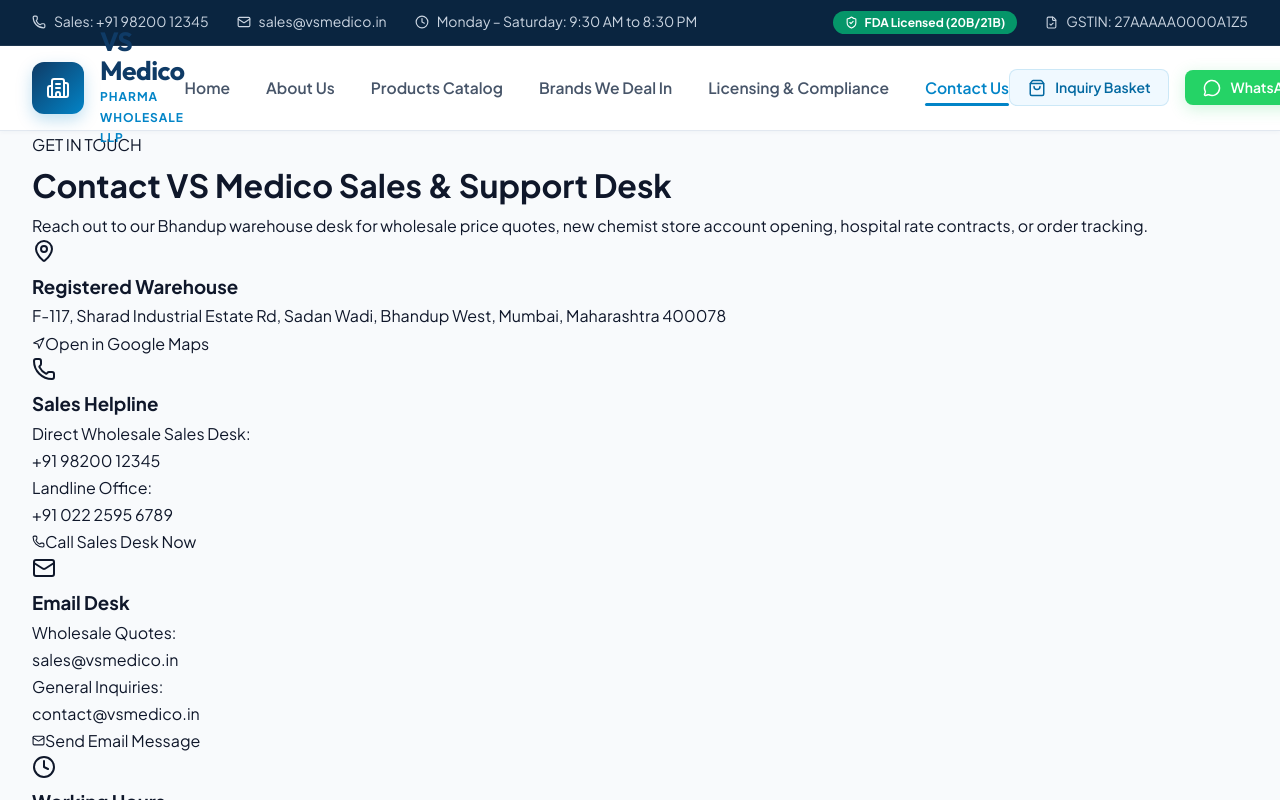
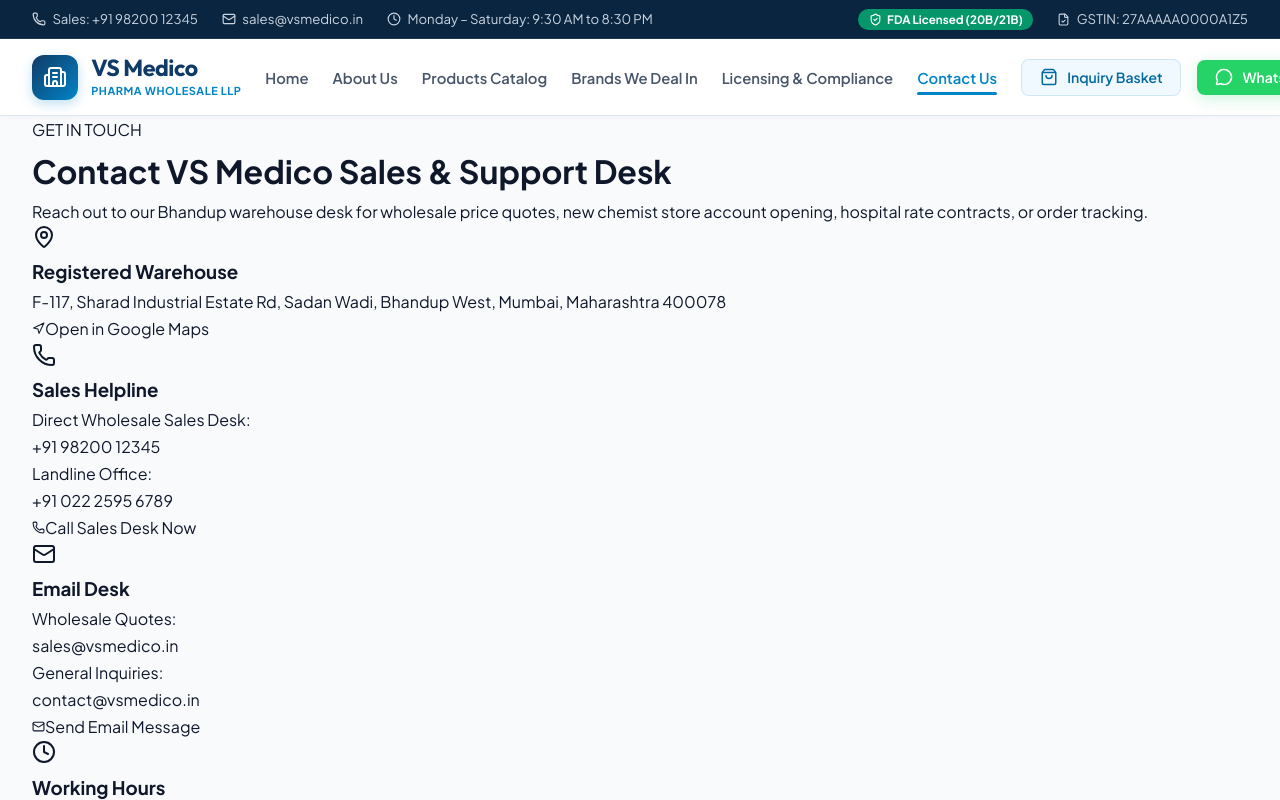
Before and after one commit to prashantjagtap2002/VS-Medico, a Next.js app: page /contact in a window 1280 px wide. Shown: the top 800 px of the page. Built offline with nearby package versions, Linux system fonts and the light colour scheme.

Commit message:
Fix header logo vertical text wrap and top-bar overlap bug

```diff
--- a/src/app/globals.css
+++ b/src/app/globals.css
@@ -82,50 +82,53 @@
 .top-bar {
   background: var(--primary-dark);
   color: #cbd5e1;
-  font-size: 0.875rem;
-  padding: 0.65rem 0;
+  font-size: 0.825rem;
+  padding: 0.5rem 0;
   border-bottom: 1px solid rgba(255, 255, 255, 0.08);
+  position: relative;
+  z-index: 101;
 }
 
 .top-bar-content {
   display: flex;
   justify-content: space-between;
   align-items: center;
-  gap: 1.5rem;
-  flex-wrap: wrap;
+  gap: 1rem;
 }
 
 .top-bar-info {
   display: flex;
   align-items: center;
-  gap: 1.75rem;
-  flex-wrap: wrap;
+  gap: 1.5rem;
+  white-space: nowrap;
 }
 
 .top-bar-item {
   display: flex;
   align-items: center;
-  gap: 0.5rem;
+  gap: 0.4rem;
+  white-space: nowrap;
 }
 
 .top-bar-badge {
   background: var(--accent-green);
   color: white;
-  padding: 0.25rem 0.75rem;
+  padding: 0.2rem 0.65rem;
   border-radius: 9999px;
-  font-size: 0.75rem;
+  font-size: 0.725rem;
   font-weight: 700;
   display: inline-flex;
   align-items: center;
-  gap: 0.4rem;
+  gap: 0.35rem;
+  white-space: nowrap;
 }
 
-/* Main Navbar - De-cluttered & Airy */
+/* Main Navbar */
 .navbar {
   position: sticky;
   top: 0;
   z-index: 100;
-  background: rgba(255, 255, 255, 0.97);
+  background: rgba(255, 255, 255, 0.98);
   backdrop-filter: blur(16px);
   border-bottom: 1px solid var(--border);
   box-shadow: var(--shadow-sm);
@@ -136,50 +139,62 @@
   display: flex;
   align-items: center;
   justify-content: space-between;
-  height: 5.25rem;
+  height: 4.75rem;
+  gap: 1.5rem;
 }
 
 .logo-group {
   display: flex;
   align-items: center;
-  gap: 1rem;
+  gap: 0.85rem;
+  flex-shrink: 0;
+  white-space: nowrap;
 }
 
 .logo-icon {
-  width: 3.25rem;
-  height: 3.25rem;
+  width: 2.85rem;
+  height: 2.85rem;
   background: linear-gradient(135deg, var(--primary) 0%, var(--secondary) 100%);
   border-radius: var(--radius-md);
   display: flex;
   align-items: center;
   justify-content: center;
   color: white;
-  box-shadow: 0 6px 16px rgba(2, 132, 199, 0.25);
+  box-shadow: 0 4px 12px rgba(2, 132, 199, 0.25);
   flex-shrink: 0;
+}
+
+.logo-text-wrapper {
+  display: flex;
+  flex-direction: column;
+  justify-content: center;
+  white-space: nowrap;
 }
 
 .logo-title {
   font-family: var(--font-heading);
-  font-size: 1.65rem;
+  font-size: 1.45rem;
   font-weight: 800;
   color: var(--primary);
   line-height: 1.1;
   letter-spacing: -0.02em;
+  white-space: nowrap;
 }
 
 .logo-subtitle {
-  font-size: 0.75rem;
+  font-size: 0.685rem;
   font-weight: 700;
   color: var(--secondary);
-  letter-spacing: 0.08em;
+  letter-spacing: 0.05em;
   text-transform: uppercase;
-  margin-top: 0.15rem;
+  margin-top: 0.1rem;
+  white-space: nowrap;
 }
 
 .nav-links {
   display: flex;
   align-items: center;
-  gap: 2.25rem;
+  gap: 1.5rem;
   list-style: none;
   margin: 0;
   padding: 0;
@@ -187,11 +202,11 @@
 
 .nav-link {
   font-weight: 600;
-  font-size: 0.975rem;
+  font-size: 0.925rem;
   color: var(--text-secondary);
   transition: all 0.2s ease;
   position: relative;
-  padding: 0.6rem 0;
+  padding: 0.5rem 0;
   white-space: nowrap;
 }
 
--- a/src/components/Header.tsx
+++ b/src/components/Header.tsx
@@ -78,7 +78,7 @@
             <div className="logo-icon">
               <Building2 size={24} />
             </div>
-            <div>
+            <div className="logo-text-wrapper">
               <div className="logo-title">{COMPANY_INFO.name}</div>
               <div className="logo-subtitle">PHARMA WHOLESALE LLP</div>
             </div>
```
